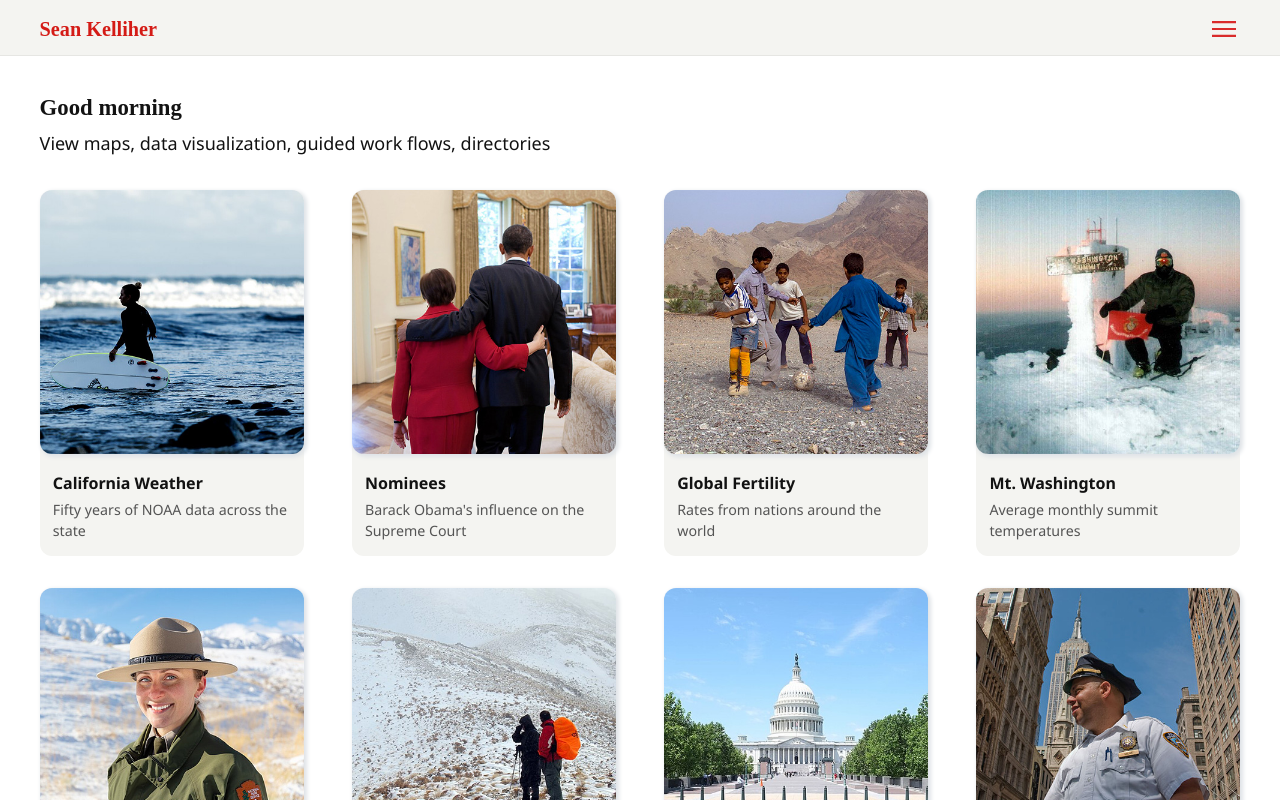
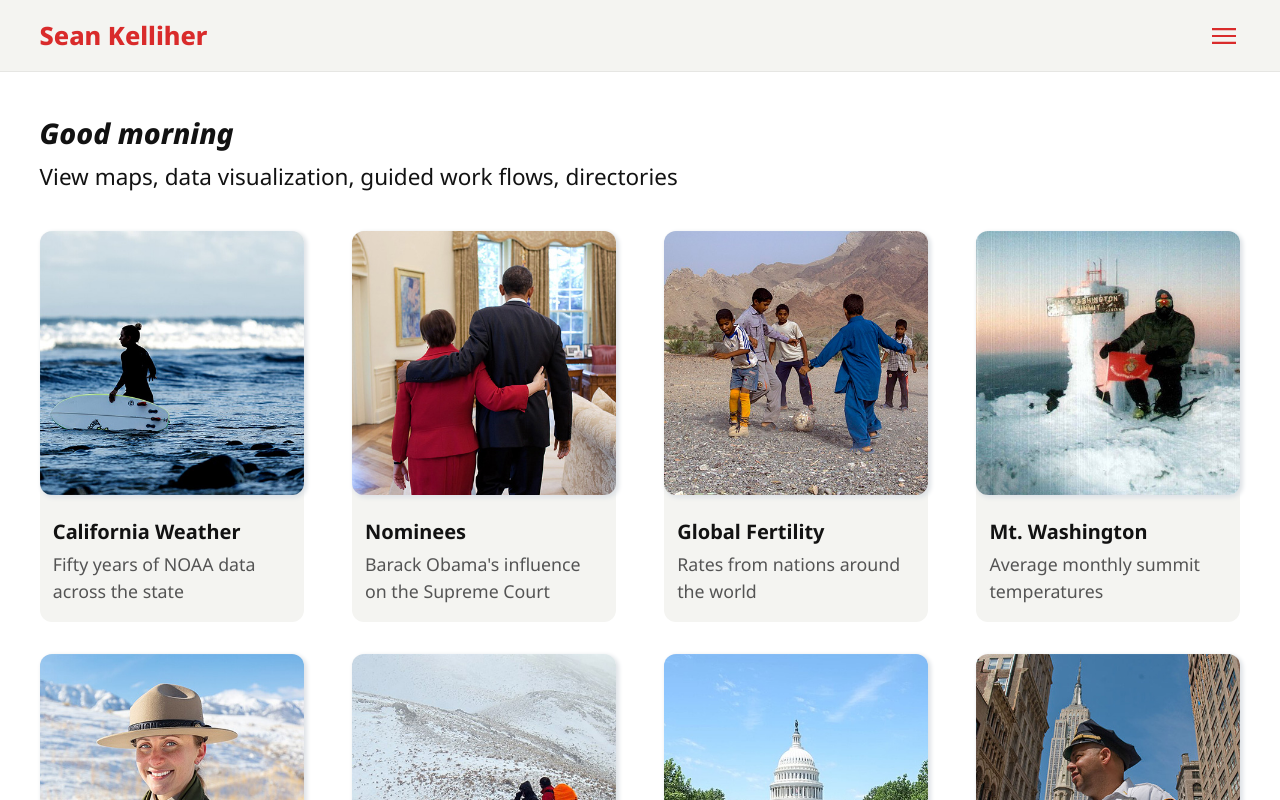
Before and after one commit to seankelliher/highlights, a Vue app: page / in a window 1280 px wide. Shown: the top 800 px of the page. Built offline with nearby package versions, Linux system fonts and the light colour scheme.

Commit message:
Modify fonts, nav, intro-sidebar-card, overlay, button.

```diff
--- a/src/style.css
+++ b/src/style.css
@@ -1,10 +1,10 @@
-/* @link https://utopia.fyi/type/calculator?c=320,15,1.125,1280,16,1.125,3,1,&s=0.75|0.5|0.25,1.5|2|3|4|6,s-l&g=s,l,xl,12 */
+/* @link https://utopia.fyi/type/calculator?c=360,15,1.125,1280,20,1.125,3,1,&s=0.75|0.5|0.25,1.5|2|3|4|6,s-l&g=s,l,xl,12 */
 :root {
-    --fs-1: clamp(0.8333rem, 0.8148rem + 0.0926vw, 0.8889rem);
-    --fs0: clamp(0.9375rem, 0.9167rem + 0.1042vw, 1rem);
-    --fs1: clamp(1.0547rem, 1.0313rem + 0.1172vw, 1.125rem);
-    --fs2: clamp(1.1865rem, 1.1602rem + 0.1318vw, 1.2656rem);
-    --fs3: clamp(1.3348rem, 1.3052rem + 0.1483vw, 1.4238rem);
+  --fs-1: clamp(0.8333rem, 0.7246rem + 0.4831vw, 1.1111rem);
+  --fs0: clamp(0.9375rem, 0.8152rem + 0.5435vw, 1.25rem);
+  --fs1: clamp(1.0547rem, 0.9171rem + 0.6114vw, 1.4063rem);
+  --fs2: clamp(1.1865rem, 1.0318rem + 0.6878vw, 1.582rem);
+  --fs3: clamp(1.3348rem, 1.1607rem + 0.7738vw, 1.7798rem);
 }
 
 /* Stylesheet uses Level 3 Media Queries. Level 4 coverage still spotty. */
@@ -35,7 +35,7 @@ a {
 /* Makes links blue */
 .blue {
     text-decoration: underline;
-    color: #276389;
+    color: #0468BF; /* blue */
 }
 
 .blue:hover {
@@ -56,7 +56,6 @@ a {
 /* Header and its elements */
 header {
     width: 95%;
-    height: 3.5em;
     margin: 0;
     padding: 0 2.5%;
     position: relative;
@@ -89,29 +88,27 @@ figure.menu-icon:hover {
 
 /* Pop-up menu */
 nav {
-    width: 15em;
+    width: 18em; /* 288px */
     max-height: 80vh;
     overflow-y: scroll;
     margin: 0;
     padding: 0;
     background: #fff;
-    border-right: 2px solid #e6e6e3;
-    border-bottom: 2px solid #e6e6e3;
-    border-left: 2px solid #e6e6e3;
-    position: absolute;
-    right: 2.5%;
-    top: 3.5em;
+    position: fixed;
+    top: 50%;
+    left: 50%;
+    transform: translate(-50%, -50%);
     z-index: 2;
 }
 
 /* "Frosts" window when menu opens */
 .overlay {
-    width: 100%;
+    width: 100vw;
     height: 100vh;
     background: #fff;
-    opacity: 0.95;
-    position: absolute;
-    top: 59px;
+    opacity: 1;
+    position: fixed;
+    top: 0;
     left: 0;
     z-index: 1;
 }
@@ -322,8 +319,9 @@ figure.intro-image {
 .intro-sidebar-card {
     width: 100%;
     margin: 0 0 2em;
-    padding: 0;
+    padding: 1em 0;
     background: #f4f4f1; /* warm brown */
+    border-radius: 12px;
     flex: initial;
     display: flex;
     flex-flow: row wrap;
@@ -446,7 +444,7 @@ footer::before {
 button {
     width: 100px;
     margin: 0 20px;
-    background: #d41b16; /* red */
+    background: #d92b2b; /* red */
     border: none;
     border-radius: 16px;
     color: #fff;
@@ -474,12 +472,6 @@ button:hover {
 }
 
 /* Fonts from Google */
-.bevan-regular {
-    font-family: Bevan, serif;
-    font-weight: 400;
-    font-style: normal;
-}
-
 .noto-sans-four {
     font-family: "Noto Sans", serif;
     font-optical-sizing: auto;
@@ -498,11 +490,20 @@ button:hover {
         "wdth" 100;
 }
 
-.noto-sans-seven {
+.noto-sans-eight {
     font-family: "Noto Sans", serif;
     font-optical-sizing: auto;
-    font-weight: 700;
+    font-weight: 800;
     font-style: normal;
+    font-variation-settings:
+        "wdth" 100;
+}
+
+.noto-sans-eight-italic {
+    font-family: "Noto Sans", serif;
+    font-optical-sizing: auto;
+    font-weight: 800;
+    font-style: italic;
     font-variation-settings:
         "wdth" 100;
 }
@@ -512,7 +513,7 @@ h1 {
     font-size: var(--fs2);
     line-height: 1.5;
     display: inline-flex; /* Keeps hyperlink to only text */
-    color: #d41b16; /* red */
+    color: #D92B2B; /* red */
 }
 
 h2 {
@@ -584,35 +585,25 @@ dl {
 dt {
     font-size: var(--fs0);
     line-height: 1.8;
-    color: #222;
+    color: #121212;
 }
 
 dd {
     font-size: var(--fs0);
     line-height: 1.6;
     margin-left: 0;
-    color: #222;
-}
-
-ul {
-    padding-left: 0;
-    list-style-position: inside;
-}
-
-li {
-    font-size: var(--fs0);
-    line-height: 1.8;
-    color: red;
+    color: #121212;
 }
 
 /* Font items within nav (aka menu) */
 .menu-item {
+    width: 80%;
+    margin: 0;
+    padding: 0 10%;
     font-size: var(--fs0);
     line-height: 2.5;
-    padding-left: 1.5em;
-    padding-right: 1.5em;
     display: inline-flex;
-    width: 12em;
+    text-align: center;
 }
 
 .menu-item:hover {
@@ -628,6 +619,5 @@ nav .router-link-exact-active {
 nav .router-link-active {
     width: 100%;
     background: #ccccca;
-    color: #121212;
     text-decoration: none;
 }
```
